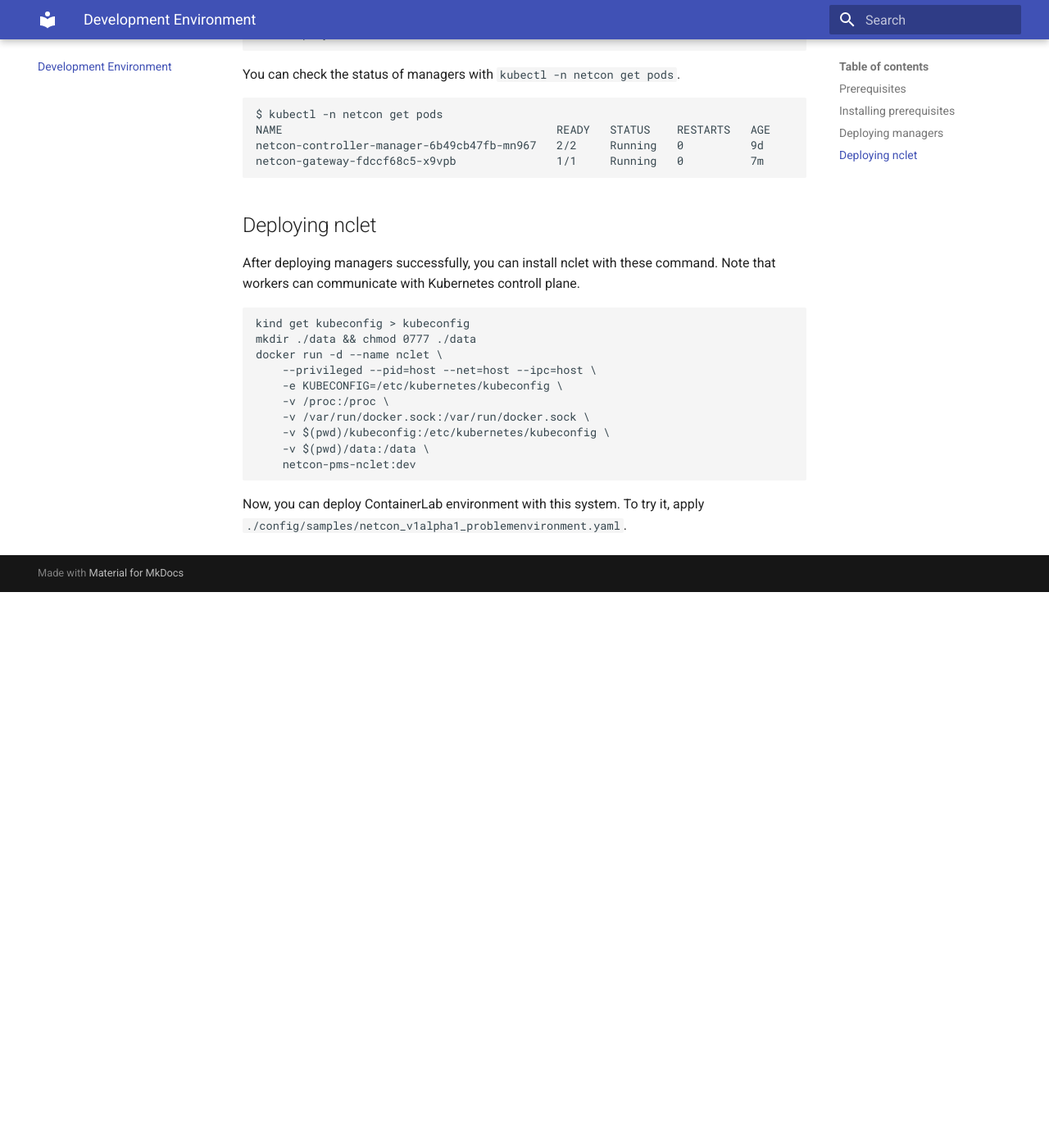
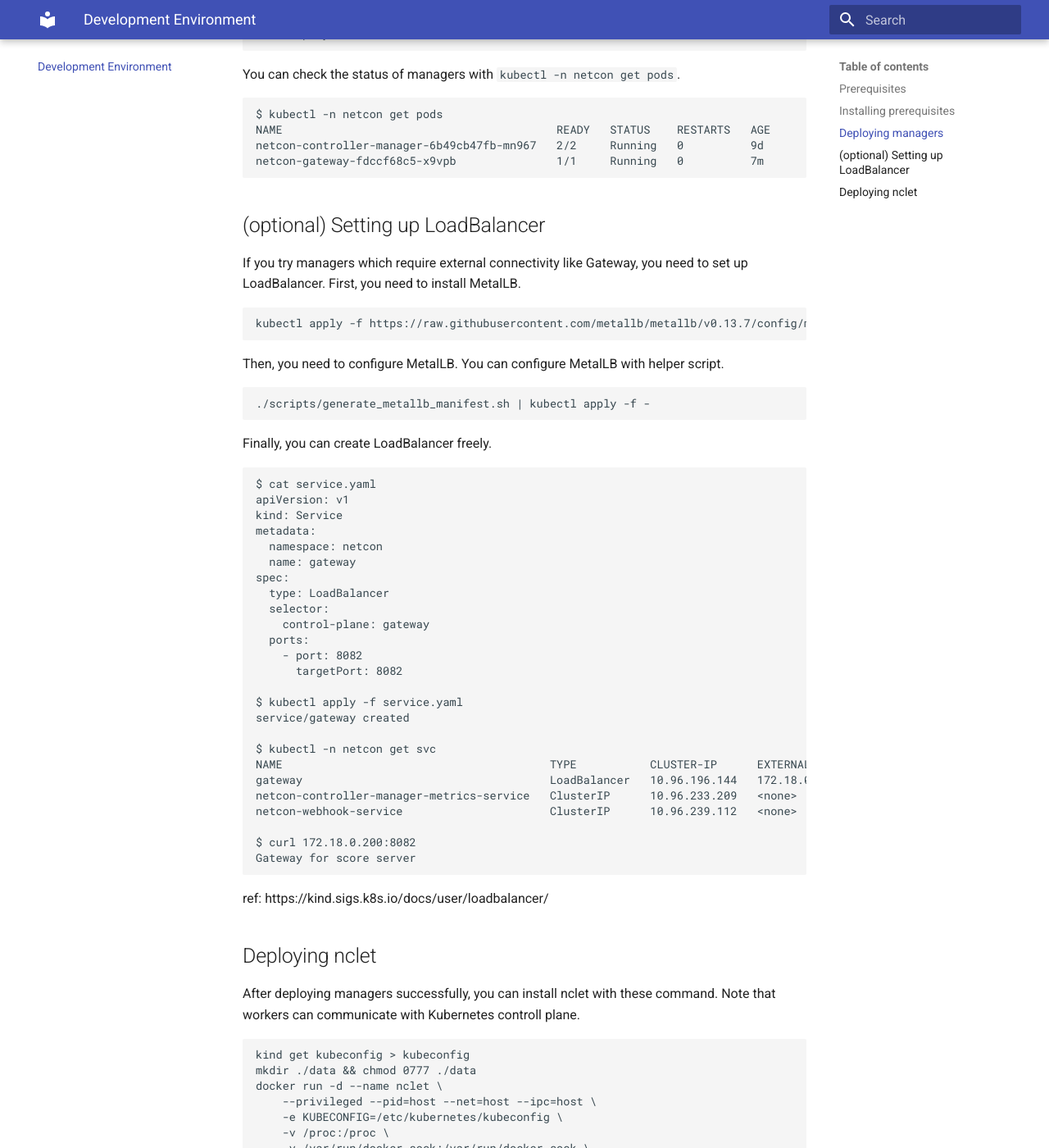
Before and after one commit to janog-netcon/netcon-problem-management-subsystem, an MkDocs documentation site: the page built from docs/devenv.md, in a window 1280 px wide and 1400 px high, scrolled down 2281 px. Shown: the whole window at 82% size. Built offline with MkDocs 1.6.1 and Material for MkDocs 9.7.7, drawn with Linux system fonts in a browser that asks for light colours; before the commit the page ends 3003 px from its top, so only the background shows below that.

Commit message:
Update devenv.md for MetalLB

````diff
--- a/docs/devenv.md
+++ b/docs/devenv.md
@@ -99,6 +99,53 @@ netcon-controller-manager-6b49cb47fb-mn967   2/2     Running   0          9d
 netcon-gateway-fdccf68c5-x9vpb               1/1     Running   0          7m
 ```
 
+## (optional) Setting up LoadBalancer
+
+If you try managers which require external connectivity like Gateway, you need to set up LoadBalancer. First, you need to install MetalLB.
+
+```bash
+kubectl apply -f https://raw.githubusercontent.com/metallb/metallb/v0.13.7/config/manifests/metallb-native.yaml
+```
+
+Then, you need to configure MetalLB. You can configure MetalLB with helper script.
+
+```bash
+./scripts/generate_metallb_manifest.sh | kubectl apply -f -
+```
+
+Finally, you can create LoadBalancer freely.
+
+```txt
+$ cat service.yaml
+apiVersion: v1
+kind: Service
+metadata:
+  namespace: netcon
+  name: gateway
+spec:
+  type: LoadBalancer
+  selector:
+    control-plane: gateway
+  ports:
+    - port: 8082
+      targetPort: 8082
+
+$ kubectl apply -f service.yaml
+service/gateway created
+
+$ kubectl -n netcon get svc
+NAME                                        TYPE           CLUSTER-IP      EXTERNAL-IP    PORT(S)          AGE
+gateway                                     LoadBalancer   10.96.196.144   172.18.0.200   8082:30483/TCP   11s
+netcon-controller-manager-metrics-service   ClusterIP      10.96.233.209   <none>         8443/TCP         17d
+netcon-webhook-service                      ClusterIP      10.96.239.112   <none>         443/TCP          17d
+
+$ curl 172.18.0.200:8082
+Gateway for score server
+```
+
+
+ref: https://kind.sigs.k8s.io/docs/user/loadbalancer/
+
 ## Deploying nclet
 
 After deploying managers successfully, you can install nclet with these command. Note that workers can communicate with Kubernetes controll plane.
````
